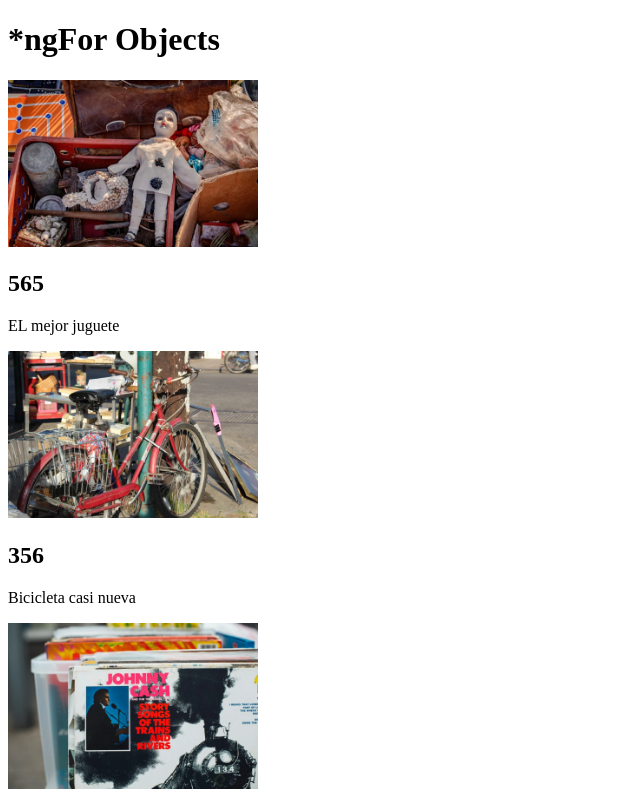
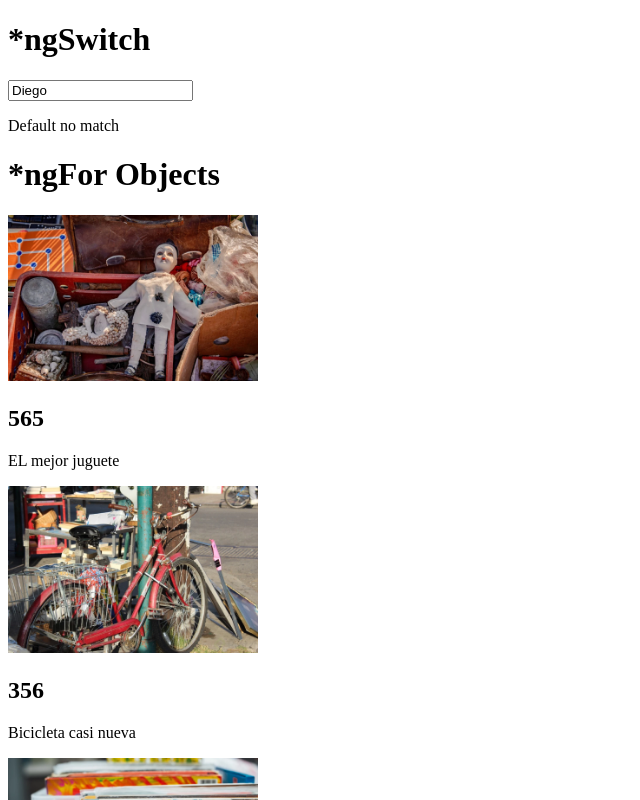
Before and after one commit to diegos35/angular-components-services, an Angular app: page / in a window 1280 px wide. Shown: the top 800 px of the page, without its empty margins (0-640 px from the left). Built offline with nearby package versions, Linux system fonts and the light colour scheme.

Commit message:
trabajando con ngSwitch

```diff
--- a/src/app/app.component.html
+++ b/src/app/app.component.html
@@ -1,3 +1,27 @@
+<h1>*ngSwitch</h1>
+<input type="text" required [(ngModel)]="person.name">
+<div [ngSwitch]="person.name"> <!--property binding [ngSwitch]-->
+  <p *ngSwitchCase="'diego'">
+    La persona es diego
+  </p>
+  <p *ngSwitchCase="'nicolas'">
+    La persona es nicolas
+  </p>
+  <p *ngSwitchCase="'julian'">
+    La persona es julian
+  </p>
+  <p *ngSwitchDefault>Default no match</p>
+</div>
+<!-- <p *ngIf="person.name ===  'diego'">
+  La persona es diego
+</p>
+<p *ngIf="person.name ===  'nicolas'">
+  La persona es nicolas
+</p>
+<p *ngIf="person.name ===  'julian'">
+  La persona es julian
+</p> -->
+<!------------------------------------------------>
 <h1>*ngFor Objects</h1>
 <div *ngFor= "let product of products">
   <img [src]="product.image" alt="image" width="250">
```
